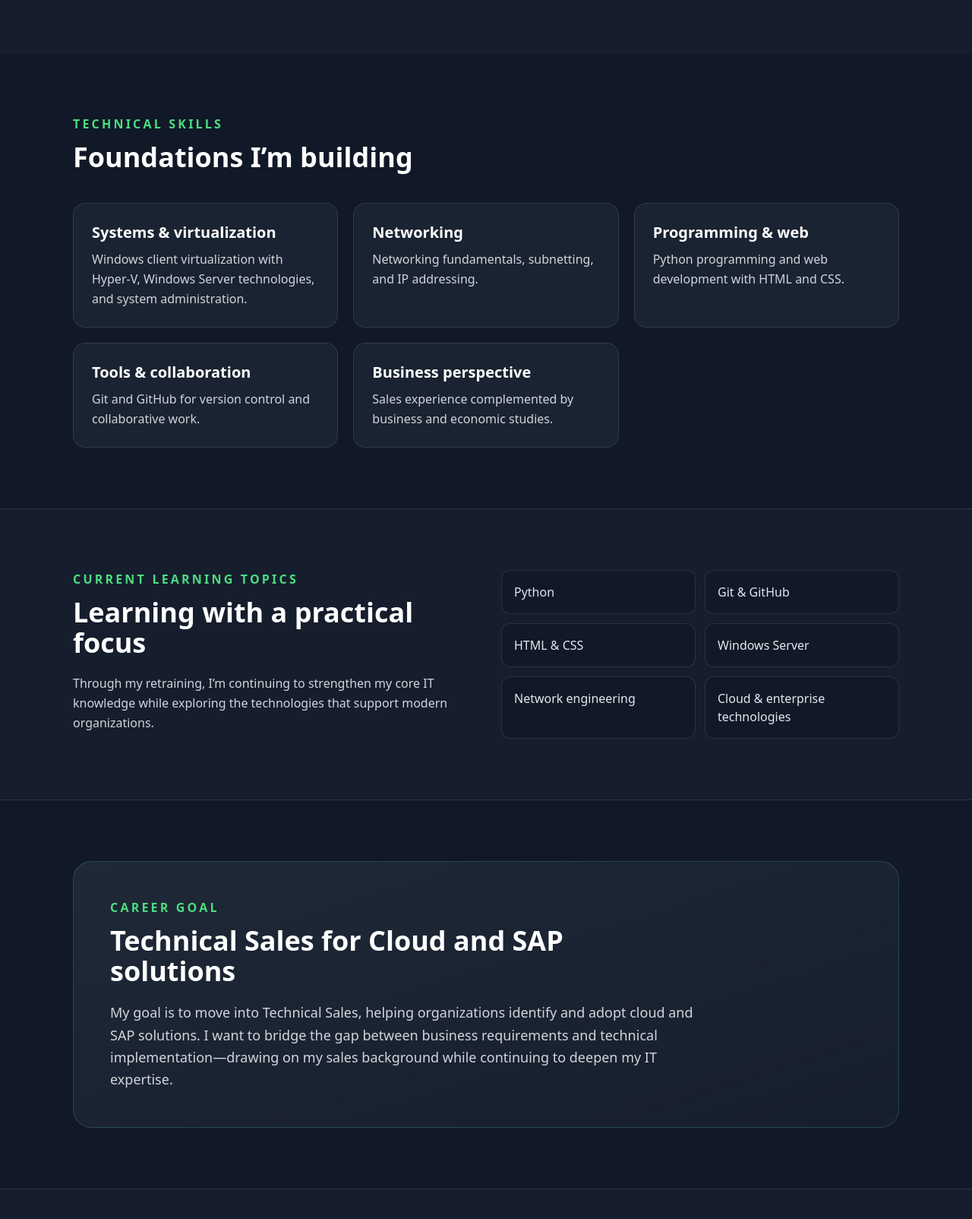
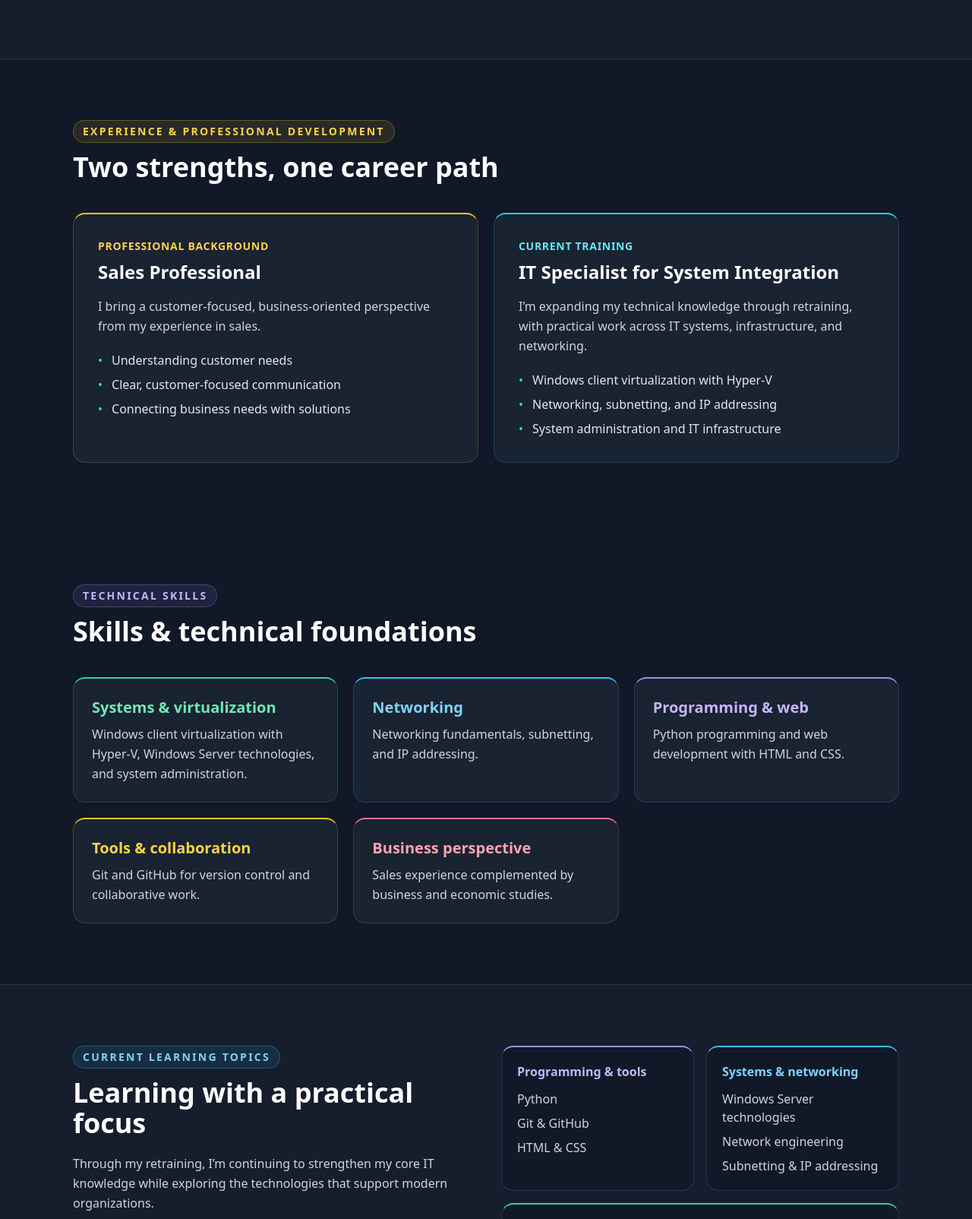
Before and after one commit to tayfunhevenk/tayfunhevenk, a plain HTML site: page index.html in a window 1280 px wide. Shown: the part 1196-2800 px from the top of the page at 76% size. Drawn offline with nearby package versions, Linux system fonts and the light colour scheme.

Commit message:
html-anpassungen

```diff
--- a/index.html
+++ b/index.html
@@ -21,6 +21,7 @@
         </a>
         <div class="flex flex-wrap justify-end gap-x-5 gap-y-2 text-sm text-gray-300 sm:gap-x-8">
           <a class="transition hover:text-green-400" href="#about">About</a>
+          <a class="transition hover:text-green-400" href="#experience">Experience</a>
           <a class="transition hover:text-green-400" href="#skills">Skills</a>
           <a class="transition hover:text-green-400" href="#learning">Learning</a>
           <a class="transition hover:text-green-400" href="#career">Career goal</a>
@@ -64,26 +65,11 @@
             </div>
           </div>
           <div class="flex justify-center md:justify-end">
-            <div
-              role="img"
-              aria-label="Profile photo placeholder for Tayfun"
-              class="flex aspect-square w-48 flex-col items-center justify-center rounded-full border border-green-400/40 bg-gradient-to-br from-gray-800 to-gray-700 shadow-2xl shadow-green-950/40 sm:w-56 md:w-60 lg:w-72"
-            >
-              <svg
-                aria-hidden="true"
-                class="mb-3 h-16 w-16 text-green-400 sm:h-20 sm:w-20"
-                viewBox="0 0 24 24"
-                fill="none"
-                stroke="currentColor"
-                stroke-width="1.25"
-              >
-                <circle cx="12" cy="8" r="4" />
-                <path stroke-linecap="round" stroke-linejoin="round" d="M4.5 20a7.5 7.5 0 0 1 15 0" />
-              </svg>
-              <span class="text-sm font-semibold uppercase tracking-[0.18em] text-gray-300">
-                Tayfun · Profile photo
-              </span>
-            </div>
+            <img
+              src="assets/profile-photo.jpg"
+              alt="Tayfun"
+              class="aspect-square w-48 rounded-full border border-green-400/40 object-cover shadow-2xl shadow-green-950/40 sm:w-56 md:w-60 lg:w-72"
+            />
           </div>
         </div>
       </section>
@@ -91,7 +77,7 @@
       <section id="about" class="scroll-mt-8 border-t border-white/10 bg-gray-800/40">
         <div class="mx-auto max-w-6xl px-5 py-16 sm:px-8 sm:py-20">
           <div class="max-w-3xl">
-            <p class="mb-3 font-semibold uppercase tracking-[0.2em] text-green-400">About me</p>
+            <p class="mb-3 inline-flex rounded-full border border-cyan-400/30 bg-cyan-400/10 px-3 py-1 text-sm font-semibold uppercase tracking-[0.16em] text-cyan-300">About me</p>
             <h2 class="mb-6 text-3xl font-bold sm:text-4xl">
               Bringing a customer-focused mindset into IT
             </h2>
@@ -107,40 +93,81 @@
         </div>
       </section>
 
+      <section id="experience" class="scroll-mt-8 border-t border-white/10">
+        <div class="mx-auto max-w-6xl px-5 py-16 sm:px-8 sm:py-20">
+          <p class="mb-3 inline-flex rounded-full border border-amber-400/30 bg-amber-400/10 px-3 py-1 text-sm font-semibold uppercase tracking-[0.16em] text-amber-300">
+            Experience &amp; professional development
+          </p>
+          <h2 class="mb-10 text-3xl font-bold sm:text-4xl">Two strengths, one career path</h2>
+          <div class="grid gap-5 md:grid-cols-2">
+            <article class="rounded-2xl border border-amber-400/20 border-t-2 border-t-amber-400 bg-gray-800/70 p-6 sm:p-8">
+              <p class="mb-2 text-sm font-semibold uppercase tracking-wider text-amber-300">
+                Professional background
+              </p>
+              <h3 class="mb-4 text-2xl font-semibold">Sales Professional</h3>
+              <p class="mb-5 leading-relaxed text-gray-300">
+                I bring a customer-focused, business-oriented perspective from my
+                experience in sales.
+              </p>
+              <ul class="space-y-2 text-gray-200">
+                <li class="flex gap-3"><span class="text-green-400">•</span>Understanding customer needs</li>
+                <li class="flex gap-3"><span class="text-green-400">•</span>Clear, customer-focused communication</li>
+                <li class="flex gap-3"><span class="text-green-400">•</span>Connecting business needs with solutions</li>
+              </ul>
+            </article>
+            <article class="rounded-2xl border border-cyan-400/20 border-t-2 border-t-cyan-400 bg-gray-800/70 p-6 sm:p-8">
+              <p class="mb-2 text-sm font-semibold uppercase tracking-wider text-cyan-300">
+                Current training
+              </p>
+              <h3 class="mb-4 text-2xl font-semibold">IT Specialist for System Integration</h3>
+              <p class="mb-5 leading-relaxed text-gray-300">
+                I’m expanding my technical knowledge through retraining, with practical
+                work across IT systems, infrastructure, and networking.
+              </p>
+              <ul class="space-y-2 text-gray-200">
+                <li class="flex gap-3"><span class="text-green-400">•</span>Windows client virtualization with Hyper-V</li>
+                <li class="flex gap-3"><span class="text-green-400">•</span>Networking, subnetting, and IP addressing</li>
+                <li class="flex gap-3"><span class="text-green-400">•</span>System administration and IT infrastructure</li>
+              </ul>
+            </article>
+          </div>
+        </div>
+      </section>
+
       <section id="skills" class="scroll-mt-8">
         <div class="mx-auto max-w-6xl px-5 py-16 sm:px-8 sm:py-20">
-          <p class="mb-3 font-semibold uppercase tracking-[0.2em] text-green-400">
+          <p class="mb-3 inline-flex rounded-full border border-violet-400/30 bg-violet-400/10 px-3 py-1 text-sm font-semibold uppercase tracking-[0.16em] text-violet-300">
             Technical skills
           </p>
-          <h2 class="mb-10 text-3xl font-bold sm:text-4xl">Foundations I’m building</h2>
+          <h2 class="mb-10 text-3xl font-bold sm:text-4xl">Skills &amp; technical foundations</h2>
           <div class="grid gap-5 sm:grid-cols-2 lg:grid-cols-3">
-            <article class="rounded-2xl border border-white/10 bg-gray-800/70 p-6">
-              <h3 class="mb-2 text-xl font-semibold text-white">Systems &amp; virtualization</h3>
+            <article class="rounded-2xl border border-emerald-400/20 border-t-2 border-t-emerald-400 bg-gray-800/70 p-6">
+              <h3 class="mb-2 text-xl font-semibold text-emerald-300">Systems &amp; virtualization</h3>
               <p class="leading-relaxed text-gray-300">
                 Windows client virtualization with Hyper-V, Windows Server technologies,
                 and system administration.
               </p>
             </article>
-            <article class="rounded-2xl border border-white/10 bg-gray-800/70 p-6">
-              <h3 class="mb-2 text-xl font-semibold text-white">Networking</h3>
+            <article class="rounded-2xl border border-sky-400/20 border-t-2 border-t-sky-400 bg-gray-800/70 p-6">
+              <h3 class="mb-2 text-xl font-semibold text-sky-300">Networking</h3>
               <p class="leading-relaxed text-gray-300">
                 Networking fundamentals, subnetting, and IP addressing.
               </p>
             </article>
-            <article class="rounded-2xl border border-white/10 bg-gray-800/70 p-6">
-              <h3 class="mb-2 text-xl font-semibold text-white">Programming &amp; web</h3>
+            <article class="rounded-2xl border border-violet-400/20 border-t-2 border-t-violet-400 bg-gray-800/70 p-6">
+              <h3 class="mb-2 text-xl font-semibold text-violet-300">Programming &amp; web</h3>
               <p class="leading-relaxed text-gray-300">
                 Python programming and web development with HTML and CSS.
               </p>
             </article>
-            <article class="rounded-2xl border border-white/10 bg-gray-800/70 p-6">
-              <h3 class="mb-2 text-xl font-semibold text-white">Tools &amp; collaboration</h3>
+            <article class="rounded-2xl border border-amber-400/20 border-t-2 border-t-amber-400 bg-gray-800/70 p-6">
+              <h3 class="mb-2 text-xl font-semibold text-amber-300">Tools &amp; collaboration</h3>
               <p class="leading-relaxed text-gray-300">
                 Git and GitHub for version control and collaborative work.
               </p>
             </article>
-            <article class="rounded-2xl border border-white/10 bg-gray-800/70 p-6 sm:col-span-2 lg:col-span-1">
-              <h3 class="mb-2 text-xl font-semibold text-white">Business perspective</h3>
+            <article class="rounded-2xl border border-rose-400/20 border-t-2 border-t-rose-400 bg-gray-800/70 p-6 sm:col-span-2 lg:col-span-1">
+              <h3 class="mb-2 text-xl font-semibold text-rose-300">Business perspective</h3>
               <p class="leading-relaxed text-gray-300">
                 Sales experience complemented by business and economic studies.
               </p>
@@ -152,7 +179,7 @@
       <section id="learning" class="scroll-mt-8 border-y border-white/10 bg-gray-800/40">
         <div class="mx-auto grid max-w-6xl gap-10 px-5 py-16 sm:px-8 sm:py-20 md:grid-cols-2">
           <div>
-            <p class="mb-3 font-semibold uppercase tracking-[0.2em] text-green-400">
+            <p class="mb-3 inline-flex rounded-full border border-sky-400/30 bg-sky-400/10 px-3 py-1 text-sm font-semibold uppercase tracking-[0.16em] text-sky-300">
               Current learning topics
             </p>
             <h2 class="mb-5 text-3xl font-bold sm:text-4xl">Learning with a practical focus</h2>
@@ -161,21 +188,38 @@
               while exploring the technologies that support modern organizations.
             </p>
           </div>
-          <ul class="grid content-start gap-3 sm:grid-cols-2">
-            <li class="rounded-xl border border-white/10 bg-gray-900/70 p-4 text-gray-200">Python</li>
-            <li class="rounded-xl border border-white/10 bg-gray-900/70 p-4 text-gray-200">Git &amp; GitHub</li>
-            <li class="rounded-xl border border-white/10 bg-gray-900/70 p-4 text-gray-200">HTML &amp; CSS</li>
-            <li class="rounded-xl border border-white/10 bg-gray-900/70 p-4 text-gray-200">Windows Server</li>
-            <li class="rounded-xl border border-white/10 bg-gray-900/70 p-4 text-gray-200">Network engineering</li>
-            <li class="rounded-xl border border-white/10 bg-gray-900/70 p-4 text-gray-200">Cloud &amp; enterprise technologies</li>
-          </ul>
+          <div class="grid content-start gap-4 sm:grid-cols-2">
+            <article class="rounded-2xl border border-violet-400/20 border-t-2 border-t-violet-400 bg-gray-900/70 p-5">
+              <h3 class="mb-3 font-semibold text-violet-300">Programming &amp; tools</h3>
+              <ul class="space-y-2 text-gray-300">
+                <li>Python</li>
+                <li>Git &amp; GitHub</li>
+                <li>HTML &amp; CSS</li>
+              </ul>
+            </article>
+            <article class="rounded-2xl border border-sky-400/20 border-t-2 border-t-sky-400 bg-gray-900/70 p-5">
+              <h3 class="mb-3 font-semibold text-sky-300">Systems &amp; networking</h3>
+              <ul class="space-y-2 text-gray-300">
+                <li>Windows Server technologies</li>
+                <li>Network engineering</li>
+                <li>Subnetting &amp; IP addressing</li>
+              </ul>
+            </article>
+            <article class="rounded-2xl border border-emerald-400/20 border-t-2 border-t-emerald-400 bg-gray-900/70 p-5 sm:col-span-2">
+              <h3 class="mb-3 font-semibold text-emerald-300">Cloud &amp; enterprise</h3>
+              <ul class="space-y-2 text-gray-300 sm:flex sm:gap-8 sm:space-y-0">
+                <li>Cloud technologies</li>
+                <li>Enterprise technologies</li>
+              </ul>
+            </article>
+          </div>
         </div>
       </section>
 
       <section id="career" class="scroll-mt-8">
         <div class="mx-auto max-w-6xl px-5 py-16 sm:px-8 sm:py-20">
           <div class="rounded-3xl border border-green-400/20 bg-gradient-to-br from-gray-800 to-gray-800/40 p-7 sm:p-10 lg:p-12">
-            <p class="mb-3 font-semibold uppercase tracking-[0.2em] text-green-400">Career goal</p>
+            <p class="mb-3 inline-flex rounded-full border border-rose-400/30 bg-rose-400/10 px-3 py-1 text-sm font-semibold uppercase tracking-[0.16em] text-rose-300">Career goal</p>
             <h2 class="mb-5 max-w-3xl text-3xl font-bold sm:text-4xl">
               Technical Sales for Cloud and SAP solutions
             </h2>
@@ -191,7 +235,7 @@
 
       <section id="contact" class="scroll-mt-8 border-t border-white/10 bg-gray-800/40">
         <div class="mx-auto max-w-6xl px-5 py-16 text-center sm:px-8 sm:py-20">
-          <p class="mb-3 font-semibold uppercase tracking-[0.2em] text-green-400">Contact</p>
+          <p class="mb-3 inline-flex rounded-full border border-teal-400/30 bg-teal-400/10 px-3 py-1 text-sm font-semibold uppercase tracking-[0.16em] text-teal-300">Contact</p>
           <h2 class="mb-4 text-3xl font-bold sm:text-4xl">Let’s connect</h2>
           <p class="mx-auto mb-7 max-w-2xl leading-relaxed text-gray-300">
             I’m happy to connect with recruiters, hiring managers, and professionals
```
Also changed, not shown: assets/profile-photo.jpg (added).
